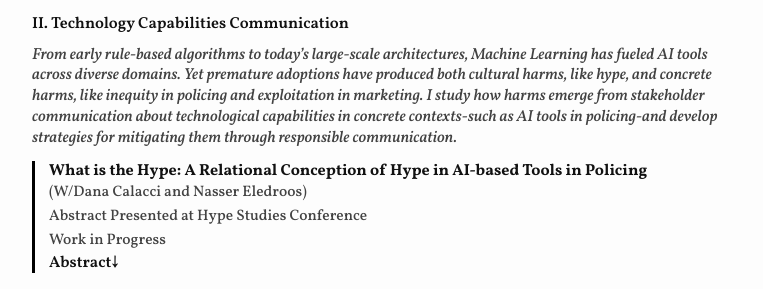
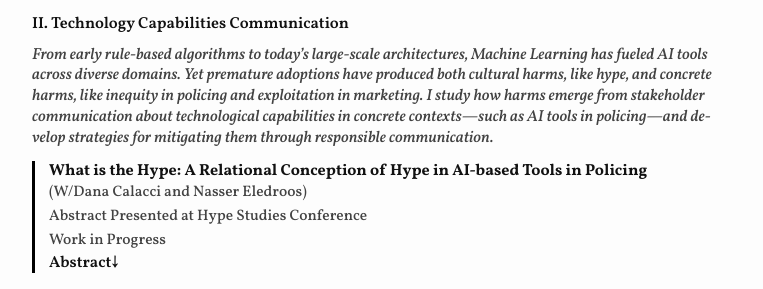
Before and after one commit to koutianqi/koutianqi.github.io, a Jekyll site: the page built from pages/research.markdown, in a window 1280 px wide. Shown: the part 649-938 px from the top of the page, without its empty margins (258-1021 px from the left). Built offline with Jekyll 4.4.1, drawn with Linux system fonts in a browser that asks for light colours.

Commit message:
Update research.markdown

```diff
--- a/pages/research.markdown
+++ b/pages/research.markdown
@@ -28,7 +28,7 @@ _<span style="color:#424242;">Machine Learning research are deeply tied to downs
 </div>
 
 ### II. Technology Capabilities Communication
-_<span style="color: #424242;">From early rule-based algorithms to today’s large-scale architectures, Machine Learning has fueled AI tools across diverse domains. Yet premature adoptions have produced both cultural harms, like hype, and concrete harms, like inequity in policing and exploitation in marketing. I study how harms emerge from stakeholder communication about technological capabilities in concrete contexts-such as AI tools in policing-and develop strategies for mitigating them through responsible communication.</span>_
+_<span style="color: #424242;">From early rule-based algorithms to today’s large-scale architectures, Machine Learning has fueled AI tools across diverse domains. Yet premature adoptions have produced both cultural harms, like hype, and concrete harms, like inequity in policing and exploitation in marketing. I study how harms emerge from stakeholder communication about technological capabilities in concrete contexts—such as AI tools in policing—and develop strategies for mitigating them through responsible communication.</span>_
 
 
 <div class="pubs">
```
